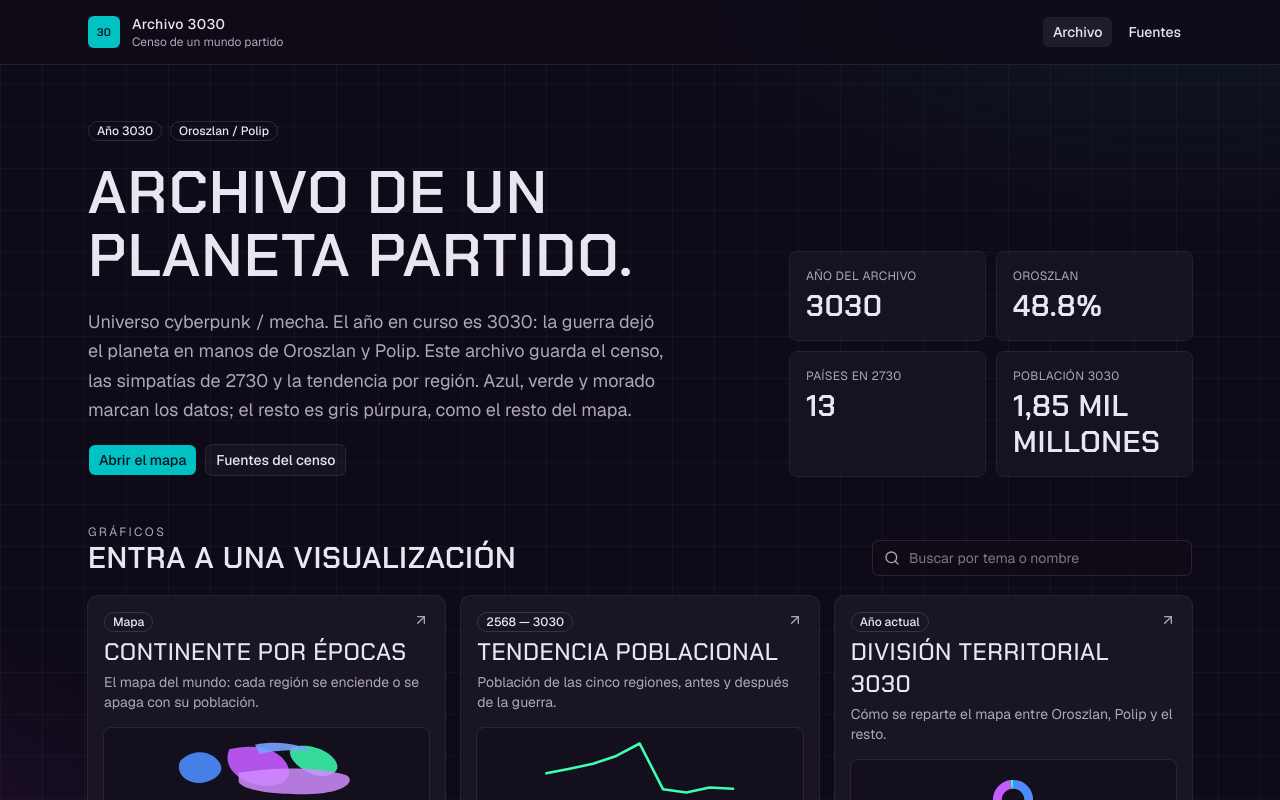
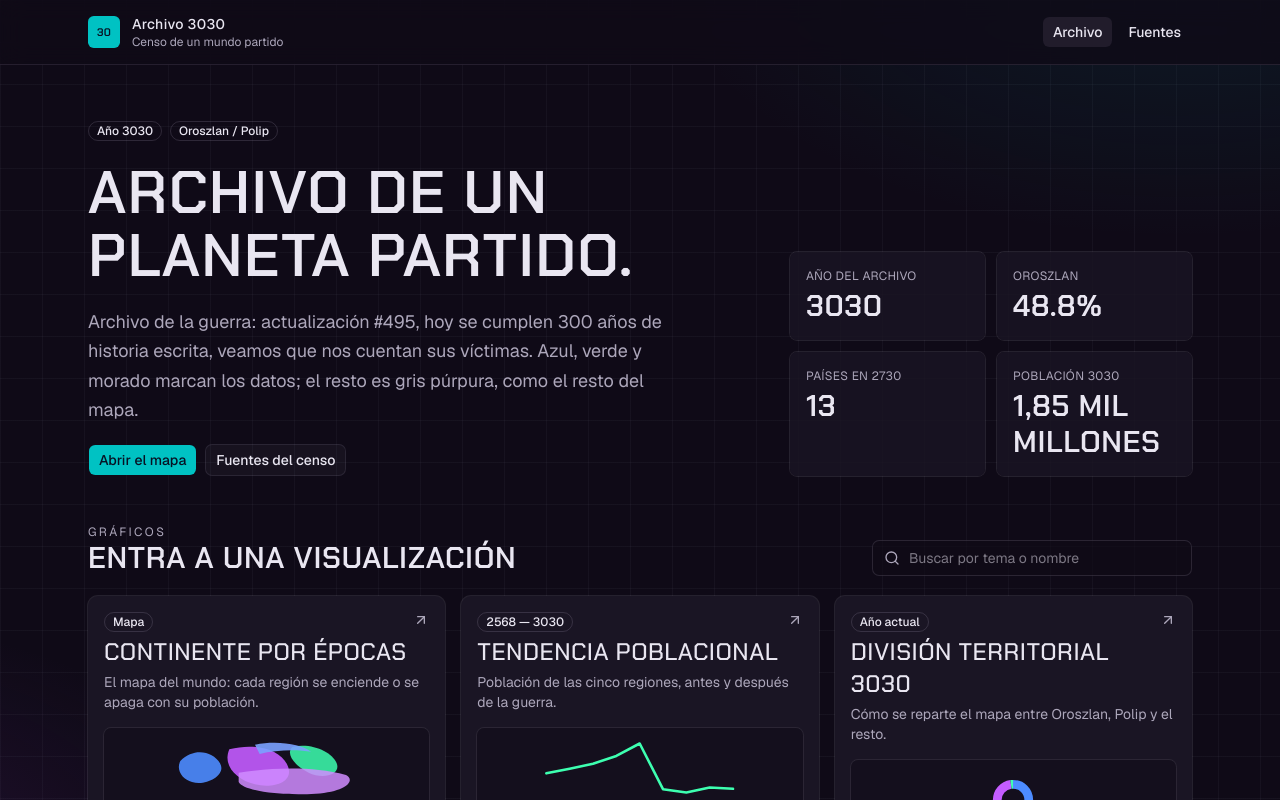
Before and after one commit to cognitivearia/Visualizacion-Demo2, a Next.js app: page / in a window 1280 px wide. Shown: the top 800 px of the page. Built offline with nearby package versions, Linux system fonts and the light colour scheme.

Commit message:
Update catalog.ts

```diff
--- a/src/data/catalog.ts
+++ b/src/data/catalog.ts
@@ -82,5 +82,5 @@ export const project = {
   name: "Archivo 3030",
   line: "Censo de un mundo partido",
   blurb:
-    "Universo cyberpunk / mecha. El año en curso es 3030: la guerra dejó el planeta en manos de Oroszlan y Polip. Este archivo guarda el censo, las simpatías de 2730 y la tendencia por región.",
+    "Archivo de la guerra: actualización #495, hoy se cumplen 300 años de historia escrita, veamos que nos cuentan sus víctimas.",
 }
```
